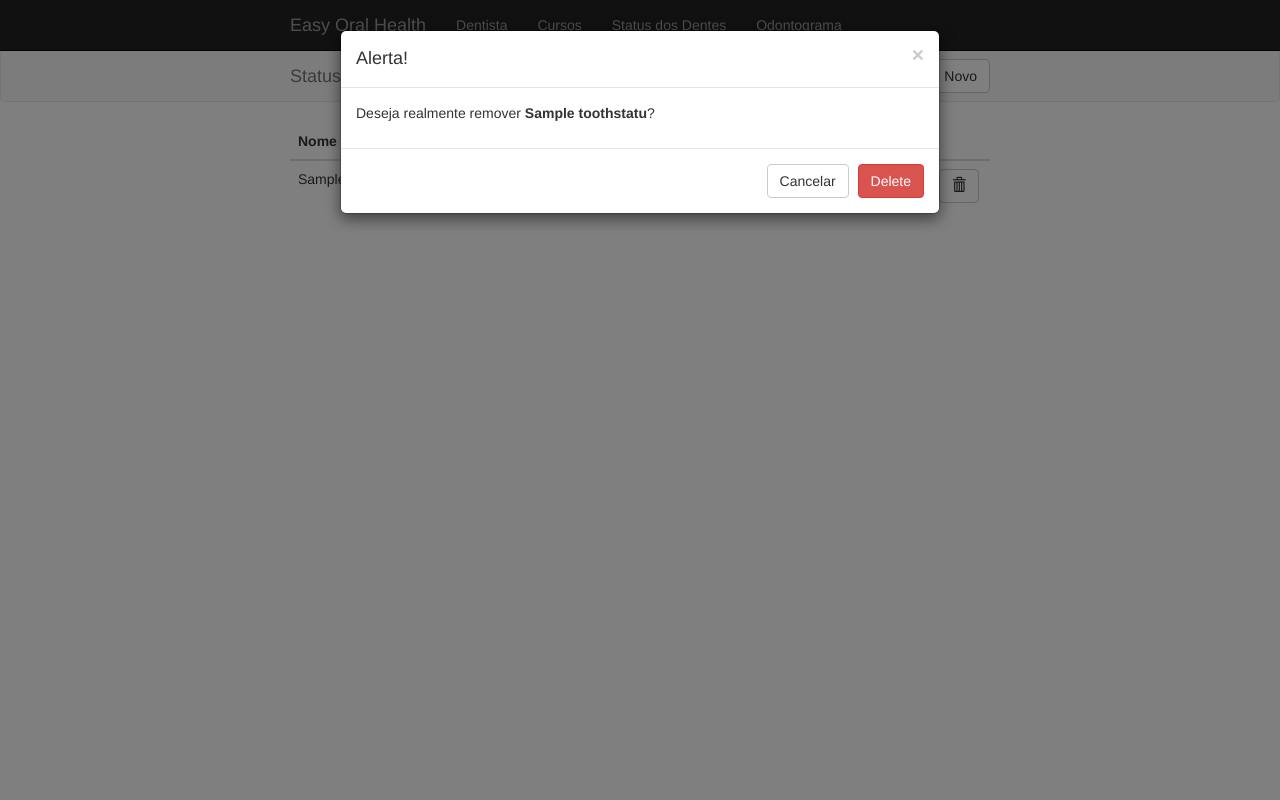
After one commit to nonatin1000/easy_oral_health_p3, a Django app: template odontology/templates/odontology/tooth_status/tooth_status_index.html in a window 1280 px wide, after a click on "Remover". The commit adds this page. Run offline with Django 3.2, Linux system fonts and the light colour scheme; the template is opened without the code that fills it: values that come from a table or form of the project are taken from there, others are empty; tables that the repository leaves empty hold one stand-in row (values such as "Sample post"); some libraries are stand-ins or nearby versions.

Commit message:
crud tooth_status OK

```diff
--- a/odontology/models.py
+++ b/odontology/models.py
@@ -55,7 +55,14 @@ class Address(AuditModel):
 
 class Course(AuditModel):
 	name = models.CharField(u'Nome', max_length=50)
-	description = models.CharField(u'Descrição', max_length=100)
+	description = models.CharField(u'Descrição', max_length=100, blank=True)
 
 	def __str__(self):
 		return self.name
+
+class ToothStatus(AuditModel):
+	name = models.CharField(u'Nome', max_length=50)
+	description = models.CharField('Descrição', max_length=100, blank=True)
+
+	def __str__(self):
+		return self.name
--- a/odontology/templates/base.html
+++ b/odontology/templates/base.html
@@ -29,10 +29,11 @@
 			<!-- links da navbar -->
 			<div class="collapse navbar-collapse navbar-ex1-collapse">
 				<ul class="nav navbar-nav">
-					<li><a href="#">Início</a></li>
-					<li><a href="#">Pacientes</a></li>
+					<!-- <li><a href="#">Início</a></li>
+					<li><a href="#">Pacientes</a></li> -->
 					<li><a href="{% url 'dentist_index' %}">Dentista</a></li>
 					<li><a href="{% url 'course_index' %}">Cursos</a></li>
+					<li><a href="{% url 'tooth_status_index' %}">Status dos Dentes</a></li>
 					<li><a href="#">Odontograma</a></li>
 				</ul>
 			</div><!-- /.navbar-collapse -->
--- /dev/null
+++ b/odontology/templates/odontology/tooth_status/tooth_status_index.html
@@ -0,0 +1,83 @@
+{% extends "base.html" %}
+
+{% block body %}
+
+<nav class="navbar navbar-default">
+	<div class="container">
+		<a class="navbar-brand" href="#">Status dos Dentes</a>
+		<ul class="nav navbar-nav pull-right">
+			<li>
+				<p class="navbar-btn">
+					<a class="btn btn-default" href="{% url 'tooth_status_register' %}">
+						<span class="glyphicon glyphicon-file" aria-hidden="true"></span>
+						Novo
+					</a>
+				</p>
+			</li>
+		</ul>
+	</div>
+</nav>
+
+<div class="container">
+	<div class="row">
+		<div class="col-lg-12">
+			<table class="table table-hover">
+				<thead>
+					<tr>
+						<th>Nome</th>
+						<th>Descrição</th>
+						<th style="width: 21%;">Ações</th>
+					</tr>
+				</thead>
+				<tbody>
+					{% for tooth_statu in tooth_status %}
+					<tr>
+						<td>{{ tooth_statu.name }}</td>
+						<td>{{ tooth_statu.description }}</td>
+						<td>
+							<a href="{% url 'tooth_status_show' tooth_statu.id %}" class="btn btn-default" title="Exibir">
+								<span class="glyphicon glyphicon-search" aria-hidden="true"></span>
+							</a>
+
+							<a href="{% url 'tooth_status_edit' tooth_statu.id %}" class="btn btn-default" title="Editar">
+								<span class="glyphicon glyphicon-edit" aria-hidden="true"></span>
+							</a>
+
+							<a href="#modal-id-{{ tooth_statu.id }}" class="btn btn-default" title="Remover" data-toggle="modal">
+								<span class="glyphicon glyphicon-trash" aria-hidden="true"></span>
+							</a>
+						</td>
+					</tr>
+
+					<!-- MODAL -->
+					<div class="col-xs-12 col-sm-12 col-md-10 col-lg-10">
+						<div class="modal fade" id="modal-id-{{ tooth_statu.id }}">
+							<div class="modal-dialog">
+								<div class="modal-content">
+									<div class="modal-header">
+										<button type="button" class="close" data-dismiss="modal" aria-hidden="true">&times;</button>
+										<h4 class="modal-title">Alerta!</h4>
+									</div>
+									<div class="modal-body">
+										<p>Deseja realmente remover <strong>{{ tooth_statu.name }}</strong>?</p>
+									</div>
+									<div class="modal-footer">
+										<button type="button" class="btn btn-default" data-dismiss="modal">Cancelar</button>
+										<a href="{% url 'tooth_status_delete' tooth_statu.id %}" class='btn btn-danger' title='Exibir'>
+											Delete
+										</a>
+									</div>
+								</div>
+							</div>
+						</div>
+					</div>
+					<!-- /MODAL -->
+					{% endfor %}
+				</tbody>
+			</table>
+		</div>
+	</div>
+	</div>
+</div>
+
+{% endblock %}
--- a/odontology/urls.py
+++ b/odontology/urls.py
@@ -28,5 +28,10 @@ urlpatterns = [
     url(r'course_register/$', 'odontology.views.course_register', name='course_register'),
     url(r'course_edit/(?P<course_id>\d+)/$', 'odontology.views.course_register', name='course_edit'),
     url(r'course_show/(?P<course_id>\d+)/$', 'odontology.views.course_show', name='course_show'),
-    url(r'course_delete/(?P<course_id>\d+)/$', 'odontology.views.course_delete', name='course_delete')
+    url(r'course_delete/(?P<course_id>\d+)/$', 'odontology.views.course_delete', name='course_delete'),
+    url(r'tooth_status_index/$', 'odontology.views.tooth_status_index', name='tooth_status_index'),
+    url(r'tooth_status_register/$', 'odontology.views.tooth_status_register', name='tooth_status_register'),
+    url(r'tooth_status_edit/(?P<tooth_status_id>\d+)/$', 'odontology.views.tooth_status_register', name='tooth_status_edit'),
+    url(r'tooth_status_show/(?P<tooth_status_id>\d+)/$', 'odontology.views.tooth_status_show', name='tooth_status_show'),
+    url(r'tooth_status_delete/(?P<tooth_status_id>\d+)/$', 'odontology.views.tooth_status_delete', name='tooth_status_delete'),
 ]
```
Also changed, not shown: odontology/forms.py (+7 -1 lines), odontology/templates/odontology/tooth_status/tooth_status_register.html (added, +36 -0 lines), odontology/templates/odontology/tooth_status/tooth_status_show.html (added, +45 -0 lines), odontology/views.py (+41 -3 lines), odontology/migrations/0003_toothstatus.py (added).
